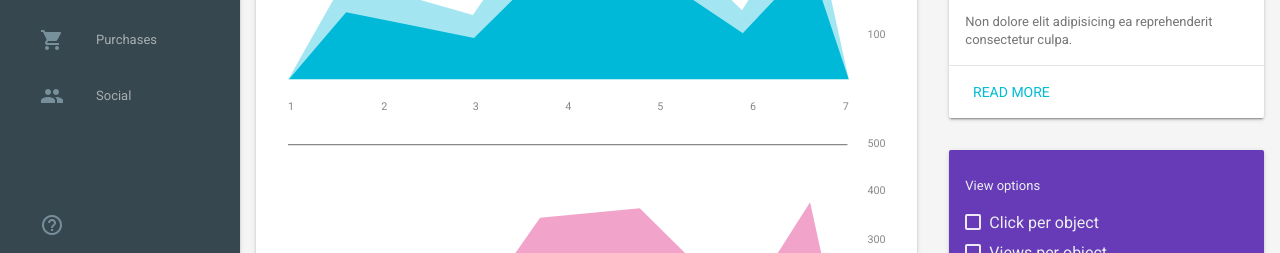
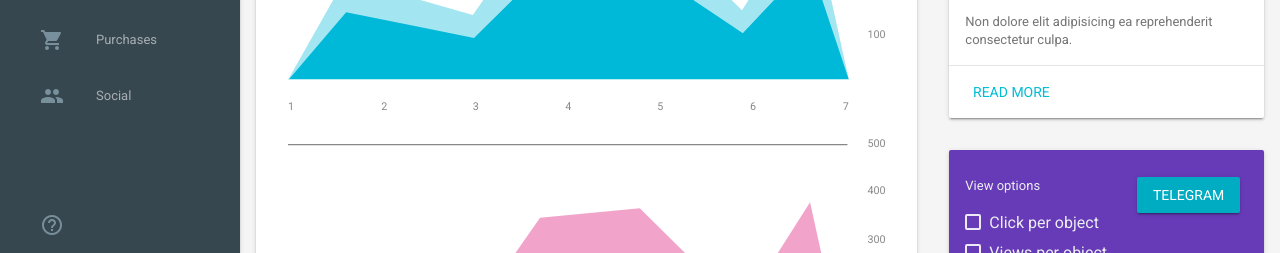
Before and after one commit to EkeLachin/adminpanel1, a plain HTML site: page index.html in a window 1280 px wide. Shown: the part 547-800 px from the top of the page. Drawn offline with nearby package versions, Linux system fonts and the light colour scheme.

Commit message:
Update index.html

```diff
--- a/index.html
+++ b/index.html
@@ -244,7 +244,7 @@
           </g>
         </defs>
       </svg>
-      <a href="https://t.me/reklamligi" target="_blank" id="TELEGRAM" class="mdl-button mdl-js-button mdl-button--raised mdl-js-ripple-effect mdl-color--accent mdl-color-text--accent-contrast">View Source</a>
+      <a href="https://t.me/reklamligi" target="_blank" id="view-source" class="mdl-button mdl-js-button mdl-button--raised mdl-js-ripple-effect mdl-color--accent mdl-color-text--accent-contrast">TELEGRAM</a>
     <script src="../../material.min.js"></script>
   </body>
 </html>
```
